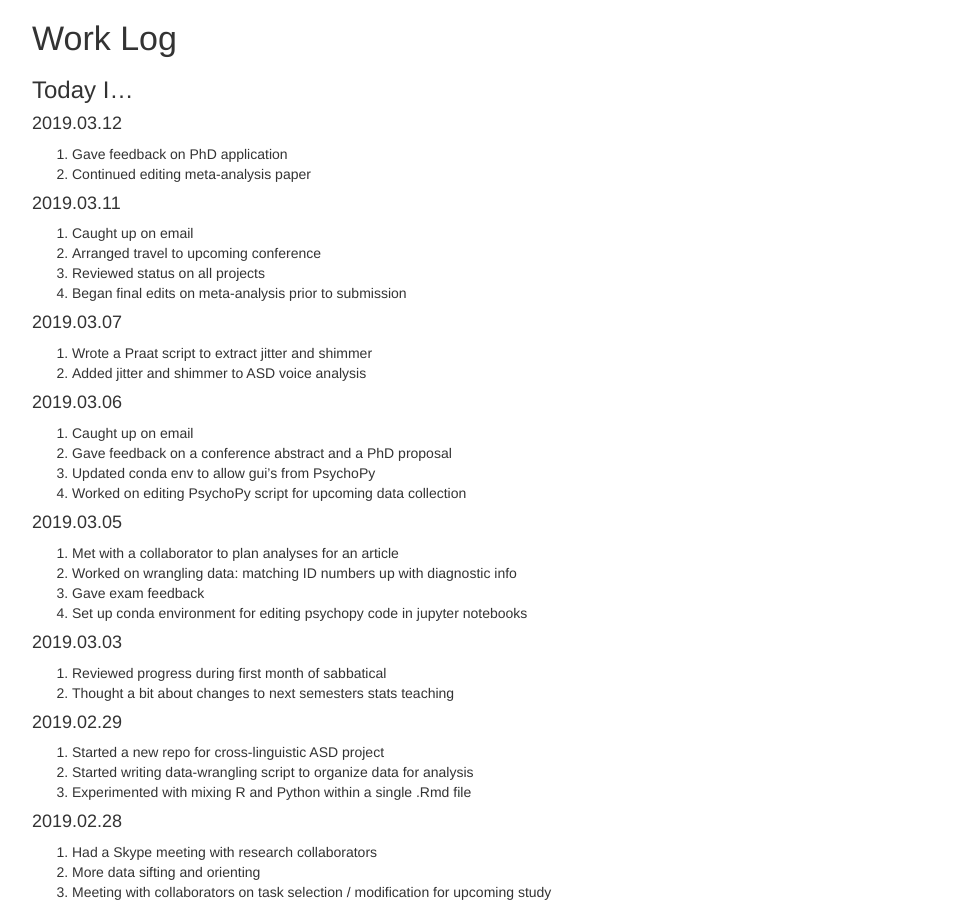
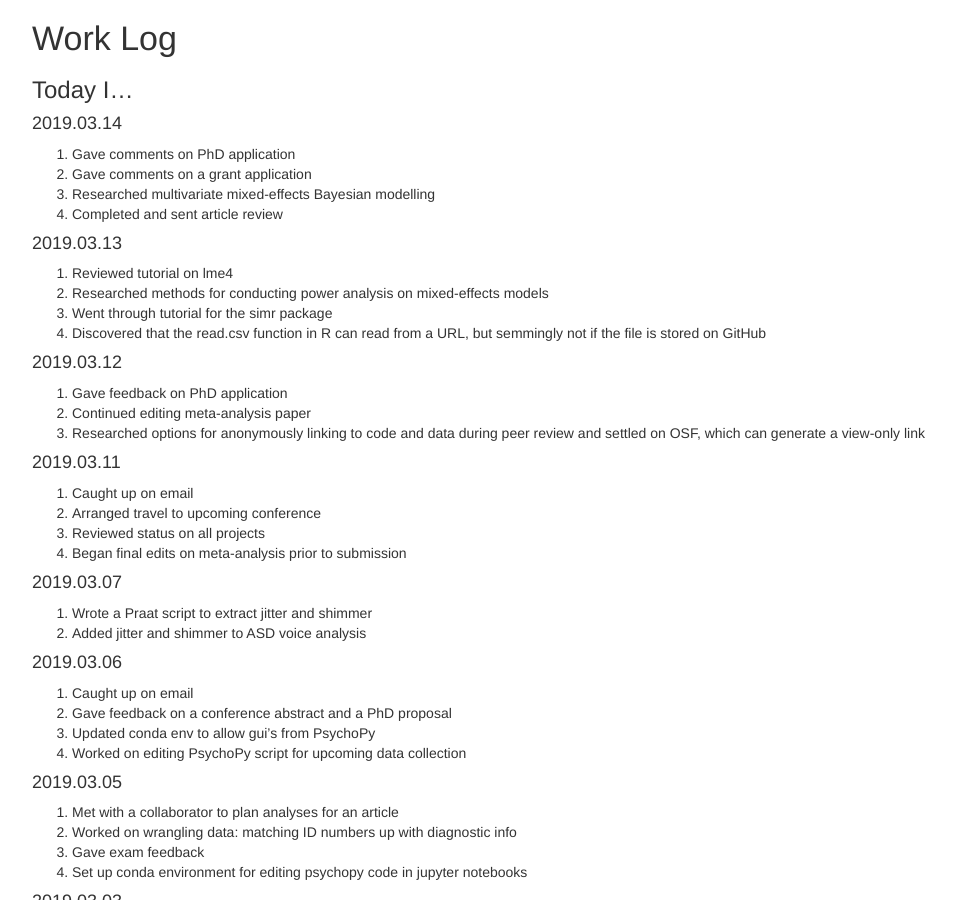
Before and after one commit to ethanweed/ethanweed.github.io, a Jekyll site: the page worklog/WorkLog.html, which Jekyll copies as it is, in a window 1280 px wide and 900 px high. Shown: the whole window, without its empty margins (153-1108 px from the left). Built offline with Jekyll 4.4.1, drawn with Linux system fonts in a browser that asks for light colours.

Commit message:
updated worklog

```diff
--- a/worklog/WorkLog.html
+++ b/worklog/WorkLog.html
@@ -126,13 +126,32 @@ $(document).ready(function () {
 <div id="today-i" class="section level3">
 <h3>Today I…</h3>
 <div id="section" class="section level4">
+<h4>2019.03.14</h4>
+<ol style="list-style-type: decimal">
+<li>Gave comments on PhD application</li>
+<li>Gave comments on a grant application</li>
+<li>Researched multivariate mixed-effects Bayesian modelling</li>
+<li>Completed and sent article review</li>
+</ol>
+</div>
+<div id="section-1" class="section level4">
+<h4>2019.03.13</h4>
+<ol style="list-style-type: decimal">
+<li>Reviewed tutorial on lme4</li>
+<li>Researched methods for conducting power analysis on mixed-effects models</li>
+<li>Went through tutorial for the simr package</li>
+<li>Discovered that the read.csv function in R can read from a URL, but semmingly not if the file is stored on GitHub</li>
+</ol>
+</div>
+<div id="section-2" class="section level4">
 <h4>2019.03.12</h4>
 <ol style="list-style-type: decimal">
 <li>Gave feedback on PhD application</li>
 <li>Continued editing meta-analysis paper</li>
+<li>Researched options for anonymously linking to code and data during peer review and settled on OSF, which can generate a view-only link</li>
 </ol>
 </div>
-<div id="section-1" class="section level4">
+<div id="section-3" class="section level4">
 <h4>2019.03.11</h4>
 <ol style="list-style-type: decimal">
 <li>Caught up on email</li>
@@ -141,14 +160,14 @@ $(document).ready(function () {
 <li>Began final edits on meta-analysis prior to submission</li>
 </ol>
 </div>
-<div id="section-2" class="section level4">
+<div id="section-4" class="section level4">
 <h4>2019.03.07</h4>
 <ol style="list-style-type: decimal">
 <li>Wrote a Praat script to extract jitter and shimmer</li>
 <li>Added jitter and shimmer to ASD voice analysis</li>
 </ol>
 </div>
-<div id="section-3" class="section level4">
+<div id="section-5" class="section level4">
 <h4>2019.03.06</h4>
 <ol style="list-style-type: decimal">
 <li>Caught up on email</li>
@@ -157,7 +176,7 @@ $(document).ready(function () {
 <li>Worked on editing PsychoPy script for upcoming data collection</li>
 </ol>
 </div>
-<div id="section-4" class="section level4">
+<div id="section-6" class="section level4">
 <h4>2019.03.05</h4>
 <ol style="list-style-type: decimal">
 <li>Met with a collaborator to plan analyses for an article</li>
@@ -166,14 +185,14 @@ $(document).ready(function () {
 <li>Set up conda environment for editing psychopy code in jupyter notebooks</li>
 </ol>
 </div>
-<div id="section-5" class="section level4">
+<div id="section-7" class="section level4">
 <h4>2019.03.03</h4>
 <ol style="list-style-type: decimal">
 <li>Reviewed progress during first month of sabbatical</li>
 <li>Thought a bit about changes to next semesters stats teaching</li>
 </ol>
 </div>
-<div id="section-6" class="section level4">
+<div id="section-8" class="section level4">
 <h4>2019.02.29</h4>
 <ol style="list-style-type: decimal">
 <li>Started a new repo for cross-linguistic ASD project</li>
@@ -181,7 +200,7 @@ $(document).ready(function () {
 <li>Experimented with mixing R and Python within a single .Rmd file</li>
 </ol>
 </div>
-<div id="section-7" class="section level4">
+<div id="section-9" class="section level4">
 <h4>2019.02.28</h4>
 <ol style="list-style-type: decimal">
 <li>Had a Skype meeting with research collaborators</li>
@@ -189,7 +208,7 @@ $(document).ready(function () {
 <li>Meeting with collaborators on task selection / modification for upcoming study</li>
 </ol>
 </div>
-<div id="section-8" class="section level4">
+<div id="section-10" class="section level4">
 <h4>2019.02.27</h4>
 <ol style="list-style-type: decimal">
 <li>Answered emails</li>
@@ -200,13 +219,13 @@ $(document).ready(function () {
 <li>Some exam grading</li>
 </ol>
 </div>
-<div id="section-9" class="section level4">
+<div id="section-11" class="section level4">
 <h4>2019.02.26</h4>
 <ol style="list-style-type: decimal">
 <li>Finished article draft and sent to co-author</li>
 </ol>
 </div>
-<div id="section-10" class="section level4">
+<div id="section-12" class="section level4">
 <h4>2019.02.25</h4>
 <ol style="list-style-type: decimal">
 <li>Did MA thesis advising</li>
@@ -218,13 +237,13 @@ $(document).ready(function () {
 <li>Found a small but important error and re-ran meta-analysis</li>
 </ol>
 </div>
-<div id="section-11" class="section level4">
+<div id="section-13" class="section level4">
 <h4>2019.02.24</h4>
 <ol style="list-style-type: decimal">
 <li>Wrote a bash and python combo to batch normalize the volume on a directory of sound files</li>
 </ol>
 </div>
-<div id="section-12" class="section level4">
+<div id="section-14" class="section level4">
 <h4>2019.02.22</h4>
 <ol style="list-style-type: decimal">
 <li>Wrote a Praat script to batch low-pass filter speech stimuli</li>
@@ -234,7 +253,7 @@ $(document).ready(function () {
 <li>Wrote first draft of discussion section for meta-analysis</li>
 </ol>
 </div>
-<div id="section-13" class="section level4">
+<div id="section-15" class="section level4">
 <h4>2019.02.21</h4>
 <ol style="list-style-type: decimal">
 <li>Wrote emails</li>
@@ -244,7 +263,7 @@ $(document).ready(function () {
 <li>Made a table with meta-analysis data</li>
 </ol>
 </div>
-<div id="section-14" class="section level4">
+<div id="section-16" class="section level4">
 <h4>2019.02.20</h4>
 <ol style="list-style-type: decimal">
 <li>Answered emails</li>
```
Also changed, not shown: worklog/WorkLog.Rmd (+13 -0 lines).
